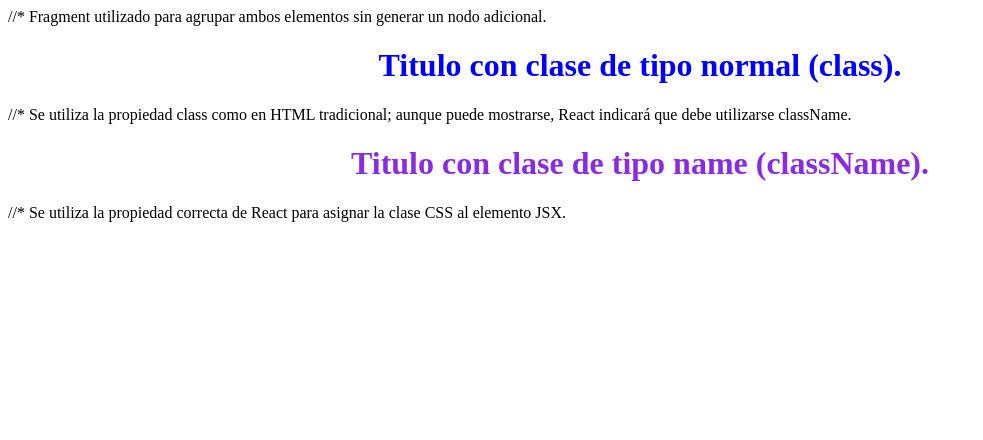
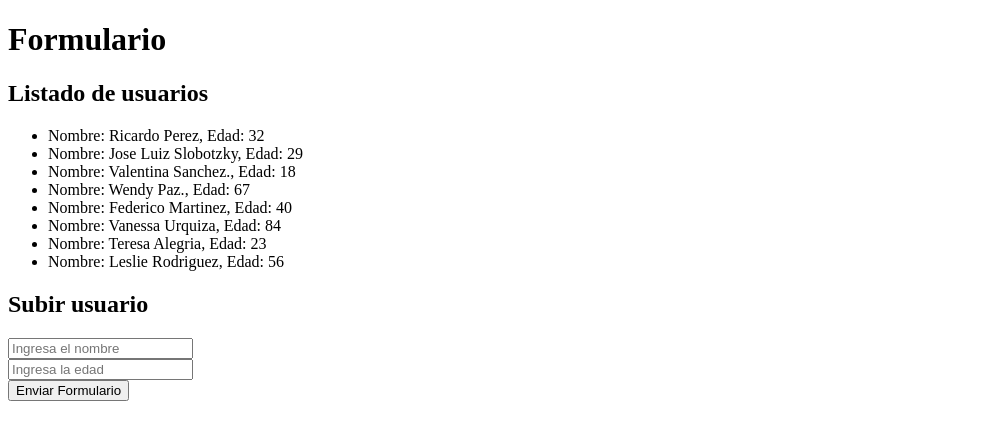
Before and after one commit to ChrisAlegriaR/React-Course, a React (Vite) app in the folder Course/: page / in a window 1280 px wide. Shown: the top 440 px of the page, without its empty margins (0-983 px from the left). Built offline with nearby package versions, Linux system fonts and the light colour scheme.

Commit message:
Added: Init Examples At Section 13

```diff
--- a/Course/src/main.jsx
+++ b/Course/src/main.jsx
@@ -3,11 +3,11 @@
 
 import { StrictMode } from 'react'
 import { createRoot } from 'react-dom/client'
+import Formulario from './notes/13-Formulario'
 // import './index.css'
-import Clases from './notes/12-ClassName'
 
 createRoot(document.getElementById('root')).render(
   <StrictMode>
-    <Clases />
+    <Formulario />
   </StrictMode>,
 )
--- a/Course/src/notes/13-Formulario.jsx
+++ b/Course/src/notes/13-Formulario.jsx
@@ -1,2 +1,59 @@
 // ^Formulario.
+
+import { useState } from "react";
+
 // ^
+function Listado({nombre, edad}) {
+    return (
+        <>
+            <li>Nombre: {nombre}, Edad: {edad}</li>
+        </>
+    );
+}
+
+function Formulario() {
+    const [datos, setdatos] = useState([
+        {nombre: "Ricardo Perez", edad: 32},
+        {nombre: "Jose Luiz Slobotzky", edad: 29},
+        {nombre: "Valentina Sanchez.", edad: 18},
+        {nombre: "Wendy Paz.", edad: 67},
+        {nombre: "Federico Martinez", edad: 40},
+        {nombre: "Vanessa Urquiza" , edad: 84},
+        {nombre: "Teresa Alegria", edad: 23},
+        {nombre: "Leslie Rodriguez", edad: 56},
+    ])
+
+    const enviarFormulario = () => {
+        let nombreFormulario = document.getElementById('nombreFormulario').value;
+        let edadFormulario = document.getElementById('edadFormulario').value;
+
+        if(datos.some(usuario => usuario.nombre === nombreFormulario)){
+            alert('El usuario ya existe.')
+        } else {
+            setdatos([...datos, {nombre: nombreFormulario, edad: edadFormulario}])
+        }
+
+        document.getElementById('nombreFormulario').value = '';
+        document.getElementById('edadFormulario').value = '';
+    }
+
+    return (
+        <>
+            <h1>Formulario</h1>
+            <h2>Listado de usuarios</h2>
+            <ul>
+                {datos.map(item => <Listado nombre={item.nombre} edad={item.edad} key={item.nombre}/>)}
+            </ul>
+
+            <h2>Subir usuario</h2>
+            <form>
+                <input id="nombreFormulario" type="text" required placeholder="Ingresa el nombre"/>
+                <br/>
+                <input id="edadFormulario" type="number" required placeholder="Ingresa la edad"/>
+            </form>
+            <button onClick={enviarFormulario}>Enviar Formulario</button>
+        </>
+    );
+}
+
+export default Formulario;
```
